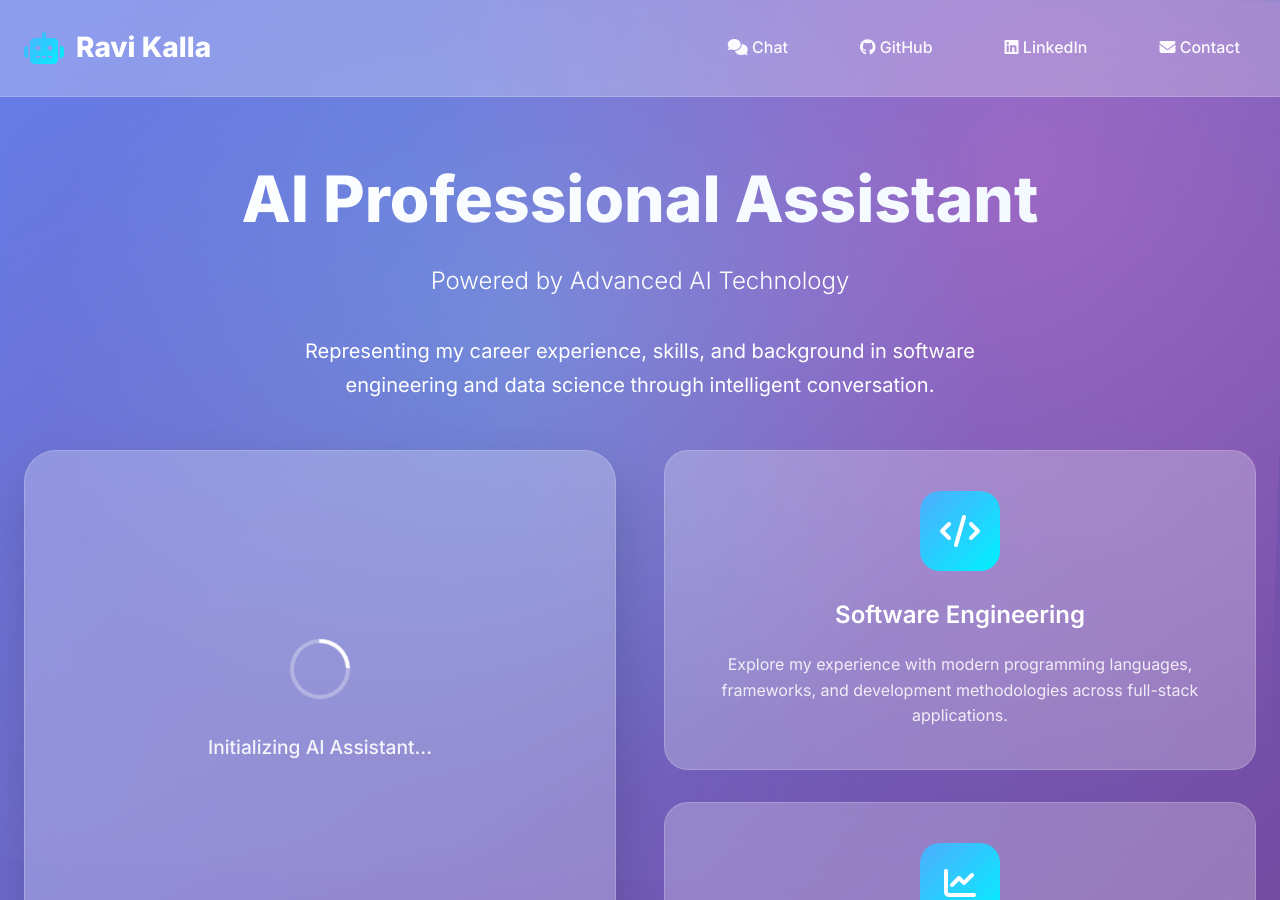
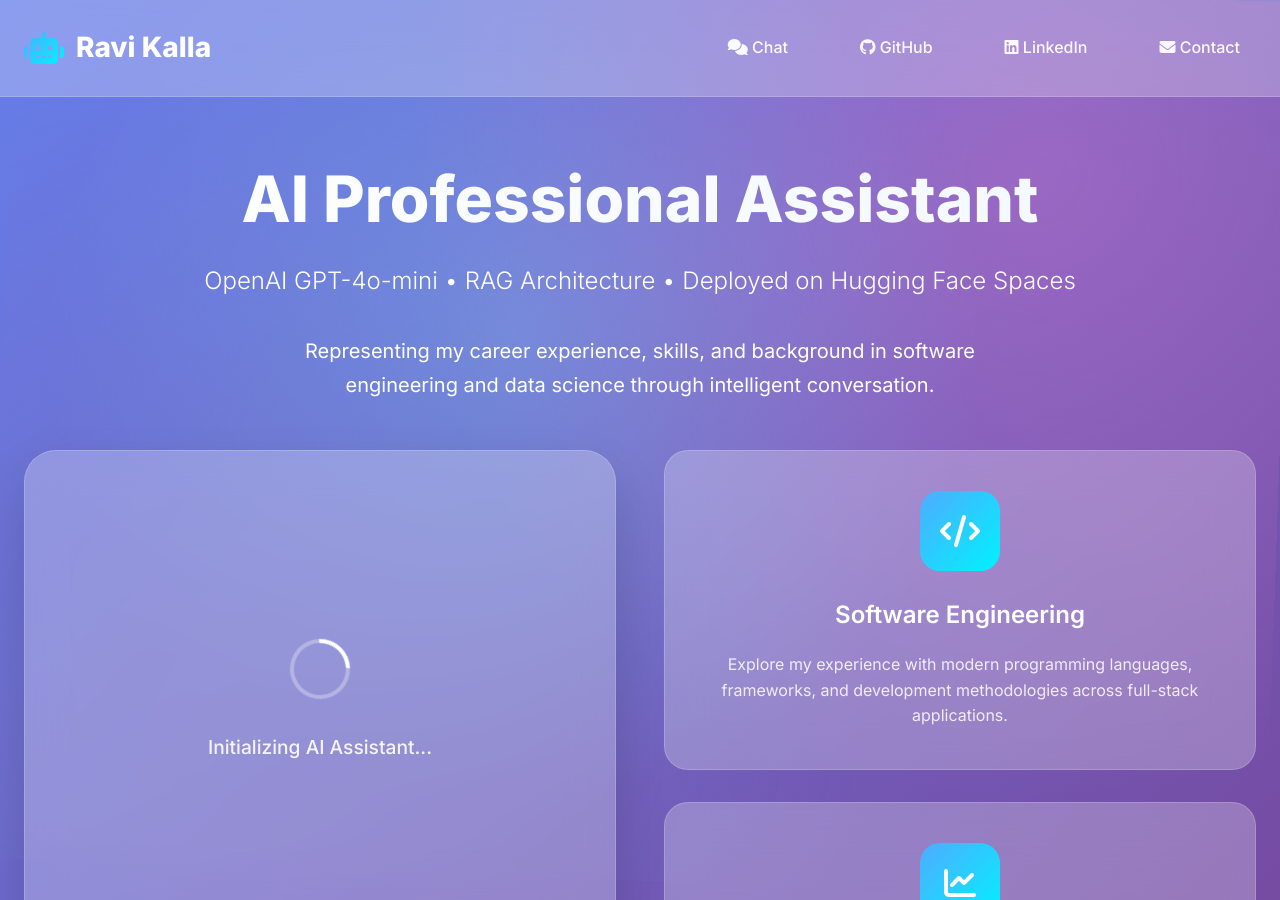
Before and after one commit to ravikalla/ravikalla.github.io, a Jekyll site: the page index.html, which Jekyll copies as it is, in a window 1280 px wide and 900 px high. Built offline with Jekyll 4.4.1, drawn with Linux system fonts in a browser that asks for light colours.

Commit message:
Update index.html

```diff
--- a/index.html
+++ b/index.html
@@ -591,7 +591,7 @@
         <div class="container">
             <section class="hero">
                 <h1>AI Professional Assistant</h1>
-                <div class="subtitle">Powered by Advanced AI Technology</div>
+                <div class="subtitle">OpenAI GPT-4o-mini • RAG Architecture • Deployed on Hugging Face Spaces</div>
                 <p>
                     Representing my career experience, skills, and background in
                     software engineering and data science through intelligent conversation.
```
